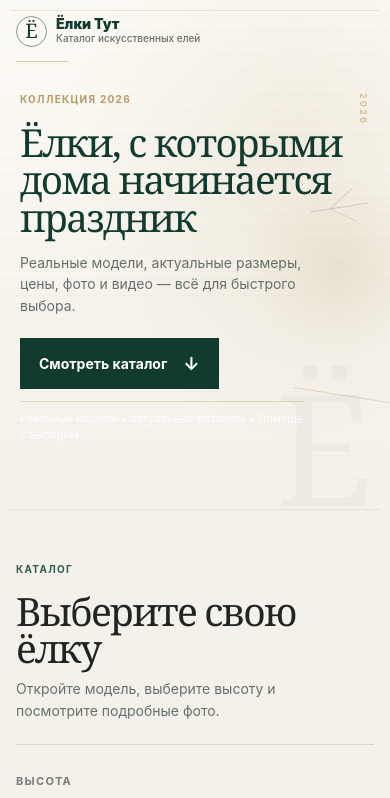
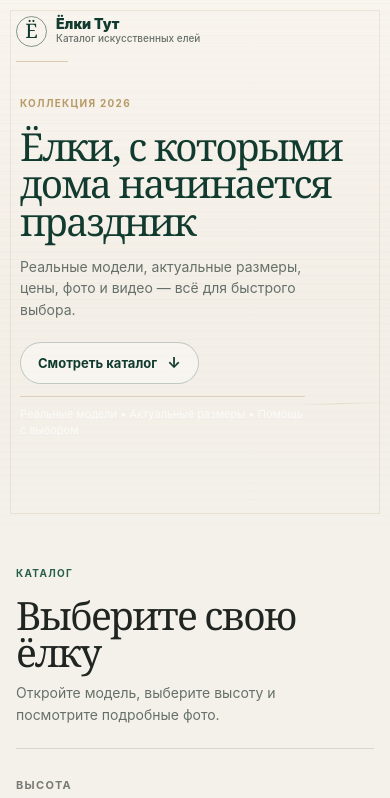
Before and after one commit to moyfor/avito-elki-catalog-2026, a Next.js app: page / in a window 390 px wide. Shown: the top 798 px of the page. Built offline with nearby package versions, Linux system fonts and the light colour scheme.

Commit message:
Refine catalog cover hero

```diff
--- a/app/globals.css
+++ b/app/globals.css
@@ -231,9 +231,9 @@ dd { margin: 0; text-align: right; font-weight: 700; }
 }
 
 /* Editorial no-photo catalog cover. */
-.hero { color: var(--ink); background: radial-gradient(ellipse at 76% 27%, rgba(183,154,102,.16) 0, rgba(183,154,102,.07) 28%, transparent 56%), linear-gradient(180deg, #fbf8f0 0%, var(--color-paper) 100%); }
-.hero::before { background: repeating-linear-gradient(0deg, rgba(18,59,48,.018) 0 1px, transparent 1px 8px), linear-gradient(90deg, rgba(255,255,255,.54) 0%, rgba(255,255,255,0) 46%, rgba(255,255,255,.28) 100%); opacity: .78; }
-.hero::after { position: absolute; inset: 18px; content: ""; pointer-events: none; border-top: 1px solid rgba(183,154,102,.22); border-bottom: 1px solid rgba(183,154,102,.2); }
+.hero { color: var(--ink); background: linear-gradient(180deg, #f6f0e7 0%, #f3eee6 56%, var(--color-paper) 100%); }
+.hero::before { background: repeating-linear-gradient(0deg, rgba(18,59,48,.014) 0 1px, transparent 1px 9px), repeating-linear-gradient(90deg, rgba(183,154,102,.012) 0 1px, transparent 1px 11px), linear-gradient(90deg, rgba(255,255,255,.42) 0%, rgba(255,255,255,0) 48%, rgba(255,255,255,.24) 100%); opacity: .72; }
+.hero::after { position: absolute; inset: 18px; content: ""; pointer-events: none; border: 1px solid rgba(183,154,102,.18); }
 .hero-content { width: min(var(--container-max), calc(100% - var(--container-gutter))); }
 .topbar { min-height: 70px; border-bottom: 0; }
 .topbar::after { position: absolute; bottom: 0; left: 0; width: 74px; content: ""; border-top: 1px solid rgba(183,154,102,.48); }
@@ -243,30 +243,21 @@ dd { margin: 0; text-align: right; font-weight: 700; }
 .brand strong { font-size: 15px; line-height: 1; }
 .brand small { color: var(--color-muted); font-size: 11px; font-weight: 500; line-height: 1.15; }
 .nav-link, .outline-button { display: none; }
-.hero-stage { position: relative; display: grid; min-height: 492px; max-width: 980px; margin: 0 auto; padding: 52px 0 46px; align-items: stretch; text-align: left; border-top: 0; }
-.hero-stage::before { position: absolute; top: 78px; left: 0; content: "2026"; color: rgba(183,154,102,.72); font-size: 10px; font-weight: 700; letter-spacing: .24em; writing-mode: vertical-rl; }
+.hero-stage { position: relative; display: grid; min-height: 506px; max-width: 980px; margin: 0 auto; padding: 58px 0 52px; align-items: stretch; text-align: left; border-top: 0; }
 .hero-copy { position: relative; z-index: 2; display: grid; width: min(100% - 92px, 760px); min-height: 100%; max-width: 760px; margin: 0 auto; padding: 0; border-top: 0; align-items: start; grid-template-rows: auto auto auto 1fr auto; animation: none; }
 .hero .eyebrow { margin-bottom: 19px; color: var(--color-accent-gold); opacity: 1; }
 .hero h1 { max-width: 760px; margin-bottom: 20px; color: var(--ink); font-size: clamp(52px, 6vw, 80px); line-height: .91; letter-spacing: -.055em; text-wrap: balance; }
 .hero-text { max-width: 500px; color: var(--color-muted); font-size: 17px; line-height: 1.55; }
 .hero-actions { display: grid; width: 100%; grid-template-columns: auto minmax(220px, 1fr); gap: 24px; align-items: center; margin-top: 34px; }
 .primary-button { min-height: 50px; padding: 15px 22px; color: var(--color-white); background: var(--ink); }
+.hero .primary-button { min-height: 42px; padding: 10px 18px; border-color: rgba(18,59,48,.24); border-radius: var(--radius-round); color: var(--ink); background: rgba(255,255,255,.38); gap: 10px; font-size: 13px; font-weight: 650; }
+.hero .primary-button:hover { border-color: rgba(18,59,48,.38); background: rgba(255,255,255,.58); }
+.hero .primary-button span { font-size: 15px; }
 .hero-trust { max-width: 320px; margin: 0; padding-left: 18px; border-left: 1px solid rgba(183,154,102,.42); color: rgba(18,59,48,.66); font-size: 12px; line-height: 1.45; }
 .hero-note, .hero-image, .trust-strip { display: none; }
 .hero-ornament { position: absolute; inset: 0; z-index: 1; pointer-events: none; }
-.hero-ornament::before { position: absolute; right: 4%; bottom: 2%; content: "Ё"; color: rgba(18,59,48,.035); font: 400 clamp(160px, 20vw, 250px) / .8 var(--serif); }
-.hero-ornament::after { display: none; }
-.ornament-ring { position: absolute; top: 19%; right: 7%; width: min(31vw, 330px); aspect-ratio: 1; border: 0; border-radius: 50%; background: radial-gradient(circle, rgba(183,154,102,.16) 0, rgba(183,154,102,.07) 34%, transparent 70%); }
-.ornament-ring::before, .ornament-ring::after { display: none; }
-.ornament-line { position: absolute; display: block; height: 1px; background: rgba(183,154,102,.32); transform-origin: left center; }
-.ornament-line.one { right: 13%; bottom: 28%; width: 156px; transform: rotate(9deg); }
-.ornament-line.two { display: none; }
-.ornament-branch { position: absolute; display: block; width: 76px; height: 1px; background: rgba(18,59,48,.24); }
-.ornament-branch::before, .ornament-branch::after { position: absolute; left: 20px; width: 30px; height: 1px; content: ""; background: rgba(18,59,48,.2); transform-origin: left center; }
-.ornament-branch::before { transform: rotate(-34deg); }
-.ornament-branch::after { transform: rotate(34deg); }
-.ornament-branch.one { top: 27%; right: 14%; transform: rotate(-9deg); opacity: .72; }
-.ornament-branch.two { display: none; }
+.ornament-line { position: absolute; display: block; height: 1px; background: linear-gradient(90deg, transparent, rgba(183,154,102,.5), transparent); transform-origin: left center; }
+.ornament-line.one { right: 8%; bottom: 18%; width: 132px; opacity: .58; transform: rotate(-2deg); }
 .catalog-section { padding-top: 66px; }
 .catalog-heading { align-items: start; padding-bottom: 26px; }
 .catalog-intro { max-width: 420px; }
@@ -282,20 +273,17 @@ dd { margin: 0; text-align: right; font-weight: 700; }
   .brand-mark { width: 31px; height: 31px; font-size: 20px; }
   .brand strong { font-size: 14px; }
   .brand small { font-size: 10px; }
-  .hero-stage { min-height: 458px; padding: 30px 0 32px; text-align: left; place-items: stretch; }
-  .hero-stage::before { top: 31px; right: 0; left: auto; font-size: 9px; opacity: .72; }
+  .hero-stage { min-height: 462px; padding: 34px 0 34px; text-align: left; place-items: stretch; }
   .hero-copy { width: 100%; min-height: 100%; padding: 0; animation: none; }
   .hero .eyebrow { margin-bottom: 16px; font-size: 10px; }
   .hero h1 { max-width: 350px; margin-bottom: 15px; font-size: clamp(36px, 9.9vw, 43px); line-height: .98; letter-spacing: -.043em; }
   .hero-text { max-width: 320px; font-size: 14px; line-height: 1.52; }
   .hero-actions { grid-template-columns: 1fr; align-items: flex-start; gap: 12px; margin-top: 22px; }
   .primary-button { width: max-content; min-height: 50px; padding: 14px 18px; }
+  .hero .primary-button { min-height: 42px; padding: 10px 17px; }
   .hero-trust { max-width: 330px; padding: 10px 0 0; border-top: 1px solid rgba(183,154,102,.36); border-left: 0; font-size: 11px; }
   .hero-ornament { inset: 0; }
-  .hero-ornament::before { right: -3px; bottom: 11px; font-size: 156px; }
-  .ornament-ring { top: 110px; right: -64px; width: 190px; }
-  .ornament-line.one { right: -28px; bottom: 132px; width: 104px; }
-  .ornament-branch.one { top: 145px; right: 2px; width: 58px; }
+  .ornament-line.one { right: -18px; bottom: 118px; width: 98px; opacity: .46; }
   .catalog-section { padding-top: 42px; padding-bottom: 78px; }
   .catalog-heading { gap: 12px; padding-bottom: 22px; }
   .catalog-section h2 { font-size: clamp(35px, 10vw, 42px); }
--- a/app/page.tsx
+++ b/app/page.tsx
@@ -397,11 +397,7 @@ export default function Home() {
               </div>
             </div>
             <div className="hero-ornament" aria-hidden="true">
-              <span className="ornament-ring" />
               <span className="ornament-line one" />
-              <span className="ornament-line two" />
-              <span className="ornament-branch one" />
-              <span className="ornament-branch two" />
             </div>
           </div>
         </div>
--- a/index.html
+++ b/index.html
@@ -300,9 +300,9 @@
       }
 
       /* Stage 4: editorial no-photo catalog cover. */
-      .hero { color: var(--ink); background: radial-gradient(ellipse at 76% 27%, rgba(183,154,102,.16) 0, rgba(183,154,102,.07) 28%, transparent 56%), linear-gradient(180deg, #fbf8f0 0%, var(--color-paper) 100%); }
-      .hero::before { background: repeating-linear-gradient(0deg, rgba(18,59,48,.018) 0 1px, transparent 1px 8px), linear-gradient(90deg, rgba(255,255,255,.54) 0%, rgba(255,255,255,0) 46%, rgba(255,255,255,.28) 100%); opacity: .78; }
-      .hero::after { position: absolute; inset: 18px; content: ""; pointer-events: none; border-top: 1px solid rgba(183,154,102,.22); border-bottom: 1px solid rgba(183,154,102,.2); }
+      .hero { color: var(--ink); background: linear-gradient(180deg, #f6f0e7 0%, #f3eee6 56%, var(--color-paper) 100%); }
+      .hero::before { background: repeating-linear-gradient(0deg, rgba(18,59,48,.014) 0 1px, transparent 1px 9px), repeating-linear-gradient(90deg, rgba(183,154,102,.012) 0 1px, transparent 1px 11px), linear-gradient(90deg, rgba(255,255,255,.42) 0%, rgba(255,255,255,0) 48%, rgba(255,255,255,.24) 100%); opacity: .72; }
+      .hero::after { position: absolute; inset: 18px; content: ""; pointer-events: none; border: 1px solid rgba(183,154,102,.18); }
       .hero .shell { width: min(var(--container-max), calc(100% - var(--container-gutter))); }
       .topbar { min-height: 70px; border-bottom: 0; }
       .topbar::after { position: absolute; bottom: 0; left: 0; width: 74px; content: ""; border-top: 1px solid rgba(183,154,102,.48); }
@@ -312,30 +312,21 @@
       .brand strong { font-size: 15px; line-height: 1; }
       .brand small { color: var(--color-muted); font-size: 11px; font-weight: 500; line-height: 1.15; }
       .nav, .outline { display: none; }
-      .hero-stage { position: relative; display: grid; min-height: 492px; max-width: 980px; margin: 0 auto; padding: 52px 0 46px; align-items: stretch; text-align: left; border-top: 0; }
-      .hero-stage::before { position: absolute; top: 78px; left: 0; content: "2026"; color: rgba(183,154,102,.72); font-size: 10px; font-weight: 700; letter-spacing: .24em; writing-mode: vertical-rl; }
+      .hero-stage { position: relative; display: grid; min-height: 506px; max-width: 980px; margin: 0 auto; padding: 58px 0 52px; align-items: stretch; text-align: left; border-top: 0; }
       .hero-copy { position: relative; z-index: 2; display: grid; width: min(100% - 92px, 760px); min-height: 100%; max-width: 760px; margin: 0 auto; padding: 0; align-items: start; grid-template-rows: auto auto auto 1fr auto; animation: none; }
       .hero .eyebrow { margin-bottom: 19px; color: var(--color-accent-gold); opacity: 1; }
       .hero h1 { max-width: 760px; margin-bottom: 20px; color: var(--ink); font-size: clamp(52px, 6vw, 80px); line-height: .91; letter-spacing: -.055em; text-wrap: balance; }
       .hero-copy > p:not(.eyebrow) { max-width: 500px; color: var(--color-muted); font-size: 17px; line-height: 1.55; }
       .hero-actions { display: grid; width: 100%; grid-template-columns: auto minmax(220px, 1fr); gap: 24px; align-items: center; margin-top: 34px; }
       .primary { min-height: 50px; padding: 15px 22px; color: var(--color-white); background: var(--ink); }
+      .hero .primary { min-height: 42px; padding: 10px 18px; border-color: rgba(18,59,48,.24); border-radius: var(--radius-round); color: var(--ink); background: rgba(255,255,255,.38); gap: 10px; font-size: 13px; font-weight: 650; }
+      .hero .primary:hover { border-color: rgba(18,59,48,.38); background: rgba(255,255,255,.58); }
+      .hero .primary span { font-size: 15px; }
       .hero-trust { max-width: 320px; margin: 0; padding-left: 18px; border-left: 1px solid rgba(183,154,102,.42); color: rgba(18,59,48,.66); font-size: 12px; line-height: 1.45; }
       .hero-note { display: none; }
       .hero-ornament { position: absolute; inset: 0; z-index: 1; pointer-events: none; }
-      .hero-ornament::before { position: absolute; right: 4%; bottom: 2%; content: "Ё"; color: rgba(18,59,48,.035); font: 400 clamp(160px, 20vw, 250px) / .8 var(--serif); }
-      .hero-ornament::after { display: none; }
-      .ornament-ring { position: absolute; top: 19%; right: 7%; width: min(31vw, 330px); aspect-ratio: 1; border: 0; border-radius: 50%; background: radial-gradient(circle, rgba(183,154,102,.16) 0, rgba(183,154,102,.07) 34%, transparent 70%); }
-      .ornament-ring::before, .ornament-ring::after { display: none; }
-      .ornament-line { position: absolute; display: block; height: 1px; background: rgba(183,154,102,.32); transform-origin: left center; }
-      .ornament-line.one { right: 13%; bottom: 28%; width: 156px; transform: rotate(9deg); }
-      .ornament-line.two { display: none; }
-      .ornament-branch { position: absolute; display: block; width: 76px; height: 1px; background: rgba(18,59,48,.24); }
-      .ornament-branch::before, .ornament-branch::after { position: absolute; left: 20px; width: 30px; height: 1px; content: ""; background: rgba(18,59,48,.2); transform-origin: left center; }
-      .ornament-branch::before { transform: rotate(-34deg); }
-      .ornament-branch::after { transform: rotate(34deg); }
-      .ornament-branch.one { top: 27%; right: 14%; transform: rotate(-9deg); opacity: .72; }
-      .ornament-branch.two { display: none; }
+      .ornament-line { position: absolute; display: block; height: 1px; background: linear-gradient(90deg, transparent, rgba(183,154,102,.5), transparent); transform-origin: left center; }
+      .ornament-line.one { right: 8%; bottom: 18%; width: 132px; opacity: .58; transform: rotate(-2deg); }
       .trust { display: none; }
       .catalog { padding-top: 58px; }
       .catalog-head { align-items: start; padding-bottom: 26px; }
@@ -352,20 +343,17 @@
         .brand i { width: 31px; height: 31px; font-size: 20px; }
         .brand strong { font-size: 14px; }
         .brand small { font-size: 10px; }
-        .hero-stage { min-height: 458px; padding: 30px 0 32px; text-align: left; place-items: stretch; }
-        .hero-stage::before { top: 31px; right: 0; left: auto; font-size: 9px; opacity: .72; }
+        .hero-stage { min-height: 462px; padding: 34px 0 34px; text-align: left; place-items: stretch; }
         .hero-copy { width: 100%; min-height: 100%; padding: 0; animation: none; }
         .hero .eyebrow { margin-bottom: 16px; font-size: 10px; }
         .hero h1 { max-width: 350px; margin-bottom: 15px; font-size: clamp(36px, 9.9vw, 43px); line-height: .98; letter-spacing: -.043em; }
         .hero-copy > p:not(.eyebrow) { max-width: 320px; font-size: 14px; line-height: 1.52; }
         .hero-actions { grid-template-columns: 1fr; align-items: flex-start; gap: 12px; margin-top: 22px; }
         .primary { width: max-content; min-height: 50px; padding: 14px 18px; }
+        .hero .primary { min-height: 42px; padding: 10px 17px; }
         .hero-trust { max-width: 330px; padding: 10px 0 0; border-top: 1px solid rgba(183,154,102,.36); border-left: 0; font-size: 11px; }
         .hero-ornament { inset: 0; }
-        .hero-ornament::before { right: -3px; bottom: 11px; font-size: 156px; }
-        .ornament-ring { top: 110px; right: -64px; width: 190px; }
-        .ornament-line.one { right: -28px; bottom: 132px; width: 104px; }
-        .ornament-branch.one { top: 145px; right: 2px; width: 58px; }
+        .ornament-line.one { right: -18px; bottom: 118px; width: 98px; opacity: .46; }
         .catalog { padding: 40px 0 78px; }
         .catalog-head { gap: 12px; padding-bottom: 22px; }
         .catalog h2 { font-size: clamp(35px, 10vw, 42px); }
@@ -391,11 +379,7 @@
               </div>
             </div>
             <div class="hero-ornament" aria-hidden="true">
-              <span class="ornament-ring"></span>
               <span class="ornament-line one"></span>
-              <span class="ornament-line two"></span>
-              <span class="ornament-branch one"></span>
-              <span class="ornament-branch two"></span>
             </div>
           </div>
         </div>
```
Also changed, not shown: 1 other file (tests, documents, lock files or other folders).
